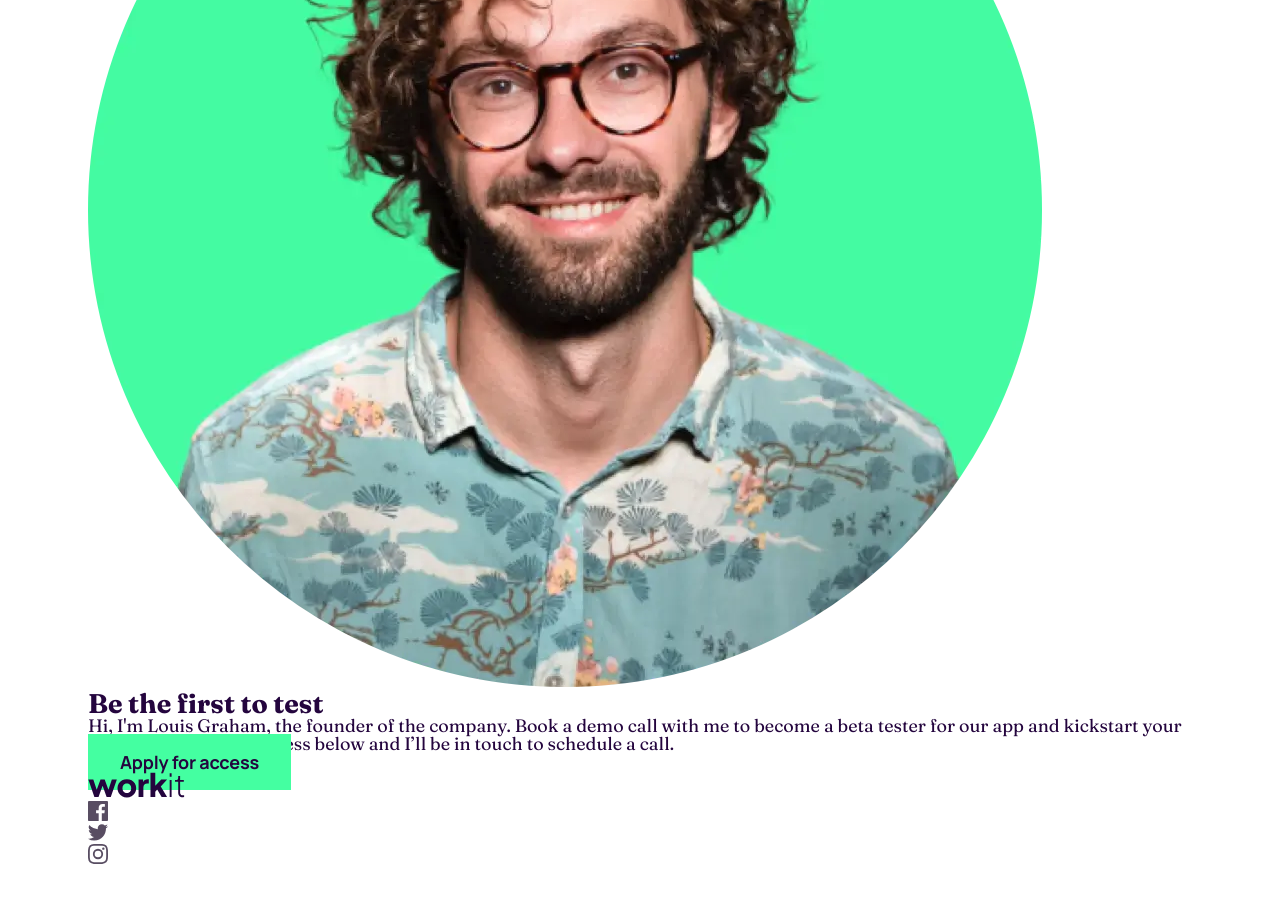
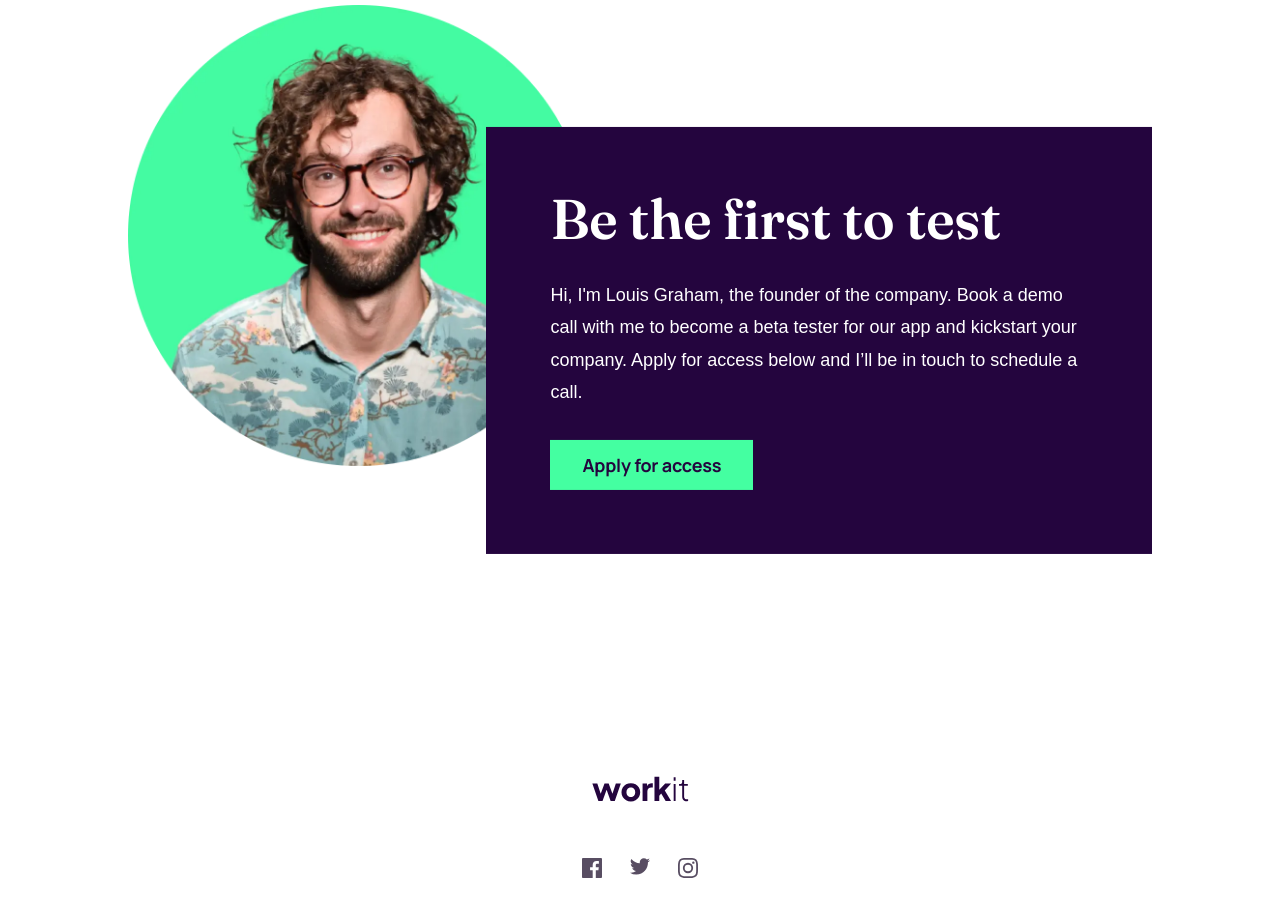
Before and after one commit to UmutYG/FrontendMentor-Workit-Landing-Page, a plain HTML site: page index.html in a window 1280 px wide. Shown: the part 1460-2376 px from the top of the page. Before the commit the page ends 2327 px from the top, so only its background shows below. Drawn offline with Linux system fonts and the light colour scheme.

Commit message:
footer added

```diff
--- a/css/common.css
+++ b/css/common.css
@@ -37,6 +37,7 @@ body {
 .container {
     max-width: 110.4rem;
     margin: 0 auto;
+    padding: 0 4rem;
 }
 
 .text-bold {
@@ -44,6 +45,7 @@ body {
 }
 
 a {
+    display: inline-block;
     font-family: "Manrope", sans-serif;
     text-decoration: none;
     color: #fff;
@@ -51,11 +53,18 @@ a {
     letter-spacing: -0.2px;
 }
 
-.btn {
+.btn:link, .btn:visited {
     background-color: var(--color-secondary400);
     padding: 1.6rem 3.2rem;
     color: var(--color-primary400);
     font-weight: 700;
+}
+
+.btn:hover, .btn:active {
+    color: var(--color-secondary400);
+    box-shadow: inset 0 0 0 2px currentColor;
+    /* border: 2px solid currentColor; */
+    background-color: transparent;
 }
 
 .bordered {
--- a/css/style.css
+++ b/css/style.css
@@ -27,8 +27,11 @@
     margin-bottom: 6.4rem;
 }
 
-.nav-link {
+.nav-link:link, .nav-link:visited {
     padding-bottom: 4px;
+}
+.nav-link:hover, .nav-link:active {
+    color: var(--color-secondary400);
 }
 
 .hero {
@@ -125,6 +128,7 @@
     font-size: 3.2rem;
     font-weight: 600;
     margin-bottom: 2.8rem;
+    text-align: center;
 }
 
 .feature-description {
@@ -132,3 +136,59 @@
     font-family: 'Manrope', sans-serif;
     line-height: 1.8;
 }
+
+
+/* FOUNDER */
+.section-cta {
+    padding-top: 24rem;
+}
+.container--section-cta {
+    position: relative;
+
+}
+
+.founder-img {
+    width: 45%;
+}
+
+.cta-container {
+    background-color: var(--color-primary400);
+    padding: 6.4rem;
+    width: 65%;
+    color: #fff;
+    margin-left: auto;
+    transform: translateY(-80%);
+}
+
+.heading-cta {
+    font-size: 5.6rem;
+    font-weight: 600;
+    margin-bottom: 3.2rem;
+}
+
+.cta-description {
+    line-height: 1.8;
+    margin-bottom: 3.2rem;
+    font-family: "Manropa", sans-serif;
+}
+
+/* FOOTER */
+
+.footer {
+   position: relative;
+   top: -12rem;
+}
+
+.container--footer {
+    display: flex;
+    flex-direction: column;
+    justify-content: center;
+    align-items: center;
+    gap: 5.6rem;
+
+}
+
+.social-icons {
+    display: flex;
+    gap: 2.8rem;
+}
--- a/index.html
+++ b/index.html
@@ -88,8 +88,9 @@
             </section>
 
             <section class="section-cta">
-                <div class="container">
+                <div class="container container--section-cta">
                     <img
+                        class="founder-img"
                         src="assets/images/image-founder.webp"
                         alt="Founder of the workit"
                     />
@@ -111,7 +112,7 @@
         </main>
 
         <footer class="footer">
-            <div class="container">
+            <div class="container container--footer">
                 <img
                     src="assets/images/logo-dark.svg"
                     alt="Logo of the workit"
```
